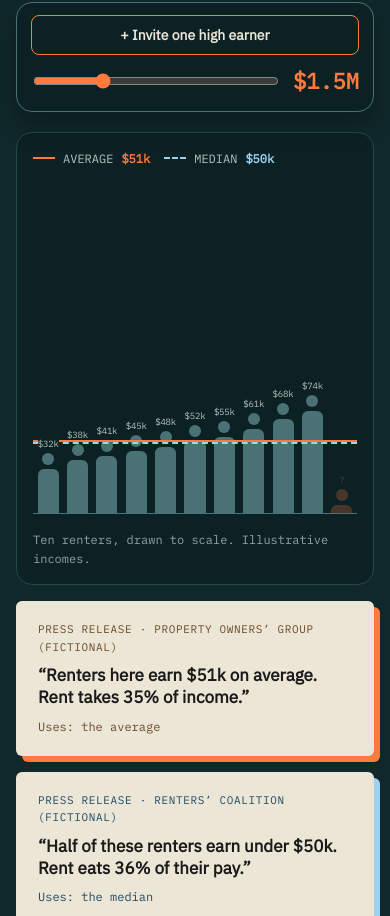
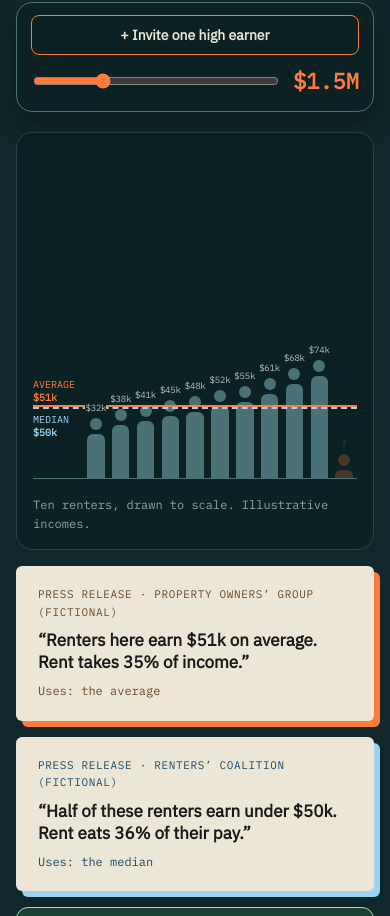
Before and after one commit to sdbudyy/pramanadata.github.io, an Astro site: page /pramanadata.github.io/learn in a window 390 px wide. Shown: the part 3836-4752 px from the top of the page. Built offline with nearby package versions, Linux system fonts and the light colour scheme; Astro itself is replaced by a stand-in of ours.

Commit message:
Label the average and median lines on the lines, at the left
Labels sit on their lines in a left margin the bars never reach. When
the lines are close the median label drops below its line; a pinned
average labels below its line if there is no room above. The key keeps
the 'pulled up', 'pinned' and 'cut off' notes.

Co-Authored-By: Claude Opus 5.5 <noreply@anthropic.com>

```diff
--- a/src/lib/learn/lessons.ts
+++ b/src/lib/learn/lessons.ts
@@ -185,6 +185,12 @@ export function avmView(s: AvmS) {
   const hiPx = s.hi * pxk, capped = s.hiOn && hiPx > maxPx;
   const meanPx = mean * pxk, ghostPx = baseMean * pxk;
   const meanPos = Math.min(maxPx + 60, meanPx);
+  const offChart = meanPx > maxPx + 60;
+  const medPos = median * pxk;
+  const labelH = s.compact ? 26 : 17;
+  const chartH = s.compact ? 330 : 580;
+  const meanBelow = meanPos + labelH + 4 > chartH; // no room above the pinned line
+  const medBelow = !meanBelow && meanPos - medPos < labelH + 6 && medPos > labelH + 4;
   const people = BASE.map((v) => ({ label: kfmt(v), h: v * pxk, color: '#4A7176', op: 1, cls: 'bar', capped: false, hi: false }))
     .concat([{ label: s.hiOn ? kfmt(s.hi) : '?', h: s.hiOn ? Math.min(maxPx, hiPx) : 8, color: ACCENT, op: s.hiOn ? 1 : 0.25, cls: 'shootbar', capped, hi: true }]);
   const times = (hiPx / maxPx).toFixed(1);
@@ -195,21 +201,19 @@ export function avmView(s: AvmS) {
           `<div class="pcol" style="opacity:${pp.op}"><span class="plabel${pp.hi && s.hiOn ? ' hi' : ''}">${esc(pp.label)}${pp.capped ? ' ↑' : ''}</span><span class="head" style="background:${pp.color}"></span><span class="${pp.cls}" style="height:${pp.h.toFixed(0)}px;background:${pp.color};${pp.capped ? 'border-top:4px dashed #FFC2A0' : ''}"></span></div>`,
       )
       .join('') +
-    // Lines and the pull arrow carry no text: their labels live in the key above
-    // the chart, so nothing can collide with the bar labels as the lines move.
+    // Line labels sit on their lines at the left, in a margin the bars never
+    // reach. When the two lines are close, the median label drops below its line.
     (s.hiOn
       ? `<div class="line ghost" style="bottom:${ghostPx.toFixed(0)}px"></div>` +
         `<div class="pull" aria-hidden="true" style="bottom:${ghostPx.toFixed(0)}px;height:${Math.max(0, meanPos - ghostPx - 12).toFixed(0)}px"><span></span></div>`
       : '') +
-    `<div class="line med" style="bottom:${(median * pxk).toFixed(0)}px"></div>` +
-    `<div class="line mean" style="bottom:${meanPos.toFixed(0)}px"></div>`;
-  const key =
-    `<span class="kk mean"><i aria-hidden="true"></i>AVERAGE <b>${kfmt(mean)}</b>${meanPx > maxPx + 60 ? ' <em>↑ too high to fit: line pinned to the top edge</em>' : ''}</span>` +
-    `<span class="kk med"><i aria-hidden="true"></i>MEDIAN <b>${kfmt(median)}</b></span>` +
-    (s.hiOn
-      ? `<span class="kk pull"><i aria-hidden="true"></i><b>+${kfmt(mean - baseMean)}</b> One person pulled the average up from ${kfmt(baseMean)} to ${kfmt(mean)}.</span>` +
-        (capped ? `<span class="kk cut"><i aria-hidden="true"></i><span>Their bar is cut off at the top: at full height it would be <b>${times}×</b> taller than this chart.</span></span>` : '')
-      : '');
+    `<div class="line med" style="bottom:${medPos.toFixed(0)}px"><span class="ll ${medBelow ? 'dn' : 'up'}"><span class="w">MEDIAN</span> <b>${kfmt(median)}</b></span></div>` +
+    `<div class="line mean" style="bottom:${meanPos.toFixed(0)}px"><span class="ll ${meanBelow ? 'dn' : 'up'}"><span class="w">AVERAGE${offChart ? ' ↑' : ''}</span> <b>${kfmt(mean)}</b></span></div>`;
+  const key = s.hiOn
+    ? `<span class="kk pull"><i aria-hidden="true"></i><b>+${kfmt(mean - baseMean)}</b> One person pulled the average up from ${kfmt(baseMean)} to ${kfmt(mean)}.</span>` +
+      (offChart ? `<span class="kk cut"><i aria-hidden="true" class="pin"></i><span>The average is too high to fit, so its line is pinned to the top edge.</span></span>` : '') +
+      (capped ? `<span class="kk cut"><i aria-hidden="true"></i><span>Their bar is cut off at the top: at full height it would be <b>${times}×</b> taller than this chart.</span></span>` : '')
+    : '';
   const p = pop();
   return {
     toggle: s.hiOn
--- a/src/pages/learn.astro
+++ b/src/pages/learn.astro
@@ -1225,7 +1225,7 @@ const host = new URL(Astro.site!).host + url('learn/');
     display: flex;
     align-items: flex-end;
     gap: 10px;
-    padding: 0 8px;
+    padding: 0 8px 0 112px; /* left margin holds the line labels */
   }
   .avm :global(.pcol) {
     flex: 1 1 0;
@@ -1287,7 +1287,7 @@ const host = new URL(Astro.site!).host + url('learn/');
   .avm :global(.pull) {
     position: absolute;
     /* In the gap between the 3rd and 4th people, so it never crosses a label */
-    left: calc(8px + (100% - 16px - 100px) * 3 / 11 + 25px);
+    left: calc(112px + (100% - 120px - 100px) * 3 / 11 + 25px);
     width: 3px;
     background: var(--accent);
     border-radius: 2px;
@@ -1354,6 +1354,39 @@ const host = new URL(Astro.site!).host + url('learn/');
     font-size: 14px;
   }
   .avm-key :global(.ghost-k i) {
+    display: none;
+  }
+  .avm :global(.ll) {
+    position: absolute;
+    left: 0;
+    width: 104px;
+    font-family: var(--font-mono);
+    font-size: 12px;
+    line-height: 1.3;
+    white-space: nowrap;
+  }
+  .avm :global(.ll.up) {
+    bottom: 3px;
+  }
+  .avm :global(.ll.dn) {
+    top: 4px;
+  }
+  .avm :global(.ll b) {
+    font-weight: 600;
+  }
+  .avm :global(.mean .ll) {
+    color: var(--accent);
+  }
+  .avm :global(.med .ll) {
+    color: var(--info);
+  }
+  .avm :global(.line) {
+    transition: bottom 0.8s var(--ease);
+  }
+  .avm-key :global(.pin) {
+    border-top: 2px solid var(--accent) !important;
+  }
+  .avm-key:empty {
     display: none;
   }
   .avm-key :global(.cut) {
@@ -2484,7 +2517,15 @@ const host = new URL(Astro.site!).host + url('learn/');
     .avm {
       height: 330px;
       gap: 3px;
-      padding: 0 2px;
+      padding: 0 2px 0 52px;
+    }
+    .avm :global(.ll) {
+      width: 50px;
+      font-size: 10px;
+      white-space: normal;
+    }
+    .avm :global(.ll .w) {
+      display: block;
     }
     .avm :global(.plabel) {
       font-size: 9px;
@@ -2498,7 +2539,8 @@ const host = new URL(Astro.site!).host + url('learn/');
       width: 80%;
     }
     .avm :global(.pull) {
-      left: calc(2px + (100% - 4px - 30px) * 3 / 11 + 7.5px);
+      left: calc(52px + (100% - 54px - 30px) * 3 / 11 + 6.5px);
+      width: 2px;
     }
     .avm :global(.plabel) {
       padding: 0;
```
